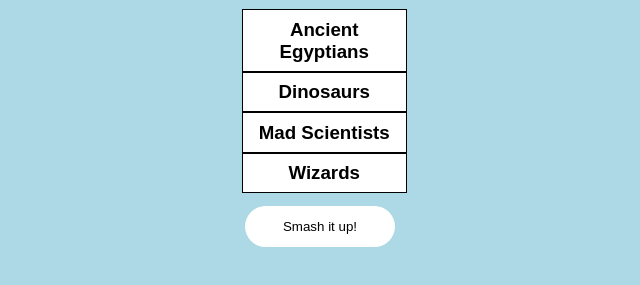
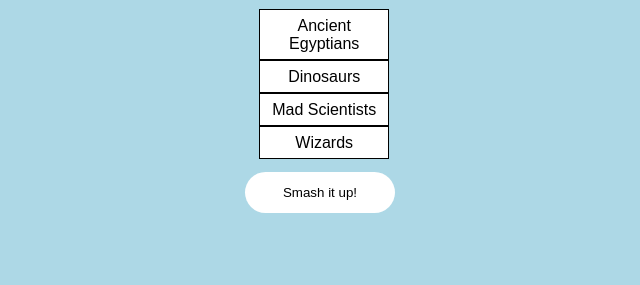
Before and after one commit to DevelopingWriter96/smashupapp, a plain HTML site: page index.html in a window 1280 px wide. Shown: the part 81-366 px from the top of the page, without its empty margins (320-960 px from the left). Drawn offline with Linux system fonts and the light colour scheme.

Commit message:
Successfully rendering list

```diff
--- a/index.html
+++ b/index.html
@@ -12,11 +12,11 @@
         </header>
         <main>
             <div class="cards">
-            <ul class="smashlist">
-            <li class="faction"><h3>Ancient Egyptians</h3></li>
+            <ul id="smashlist">
+            <!-- <li class="faction"><h3>Ancient Egyptians</h3></li>
             <li class="faction"><h3>Dinosaurs</h3></li>
             <li class="faction"><h3>Mad Scientists</h3></li>
-            <li class="faction"><h3>Wizards</h3></li>
+            <li class="faction"><h3>Wizards</h3></li> -->
             </ul>
             </div>
             <button class="smash">Smash it up!</button>
--- a/script.js
+++ b/script.js
@@ -1,4 +1,10 @@
+let smashlist = document.getElementById("smashlist")
+
 let factions = ["Ancient Egyptians", "Dinosaurs", "Mad Scientists", "Wizards"]
-console.log(factions)
 
-for
+factions.forEach(function(faction) {
+    console.log(faction);
+    let newFaction = document.createElement('li')
+    newFaction.textContent = faction
+    smashlist.appendChild(newFaction)
+})
```
